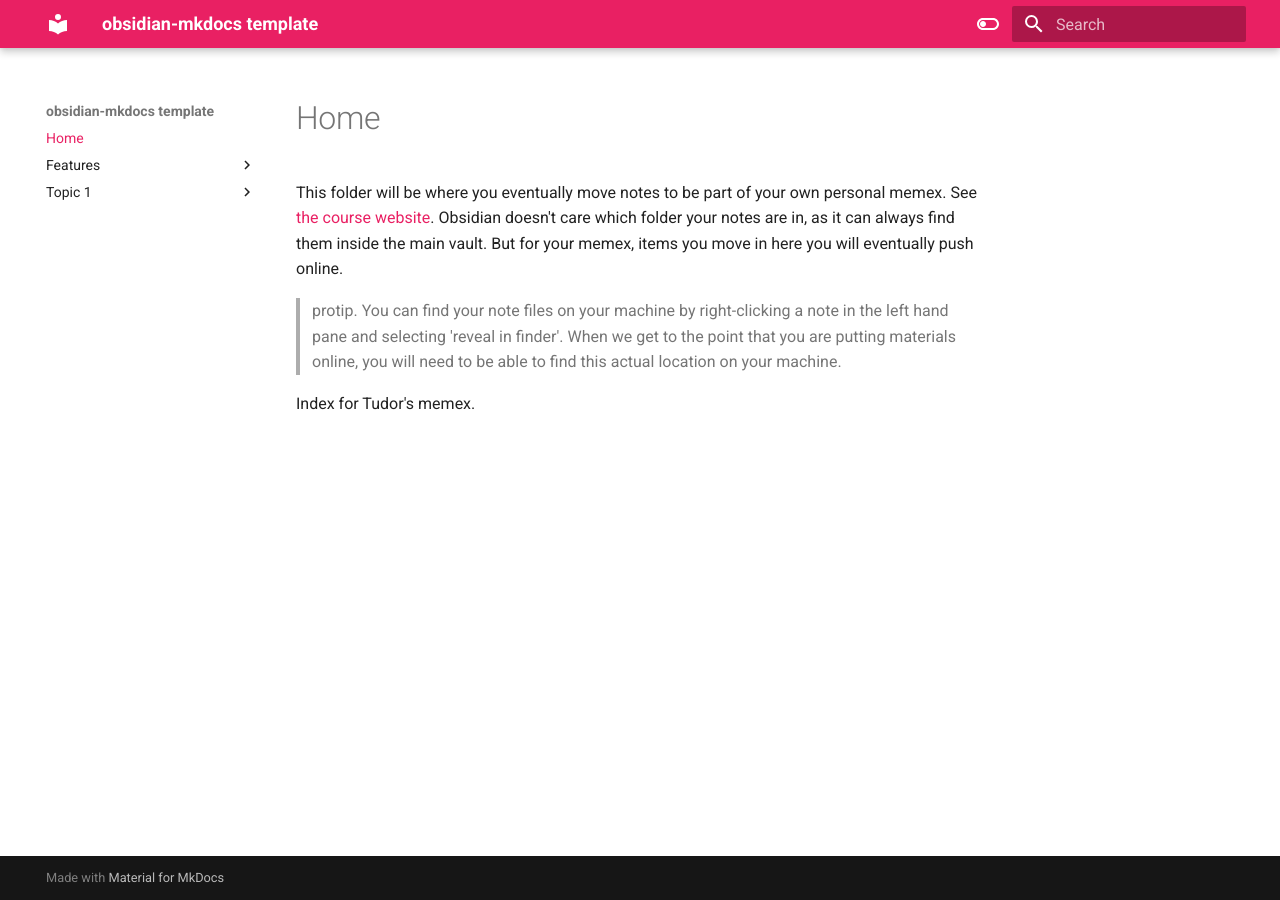
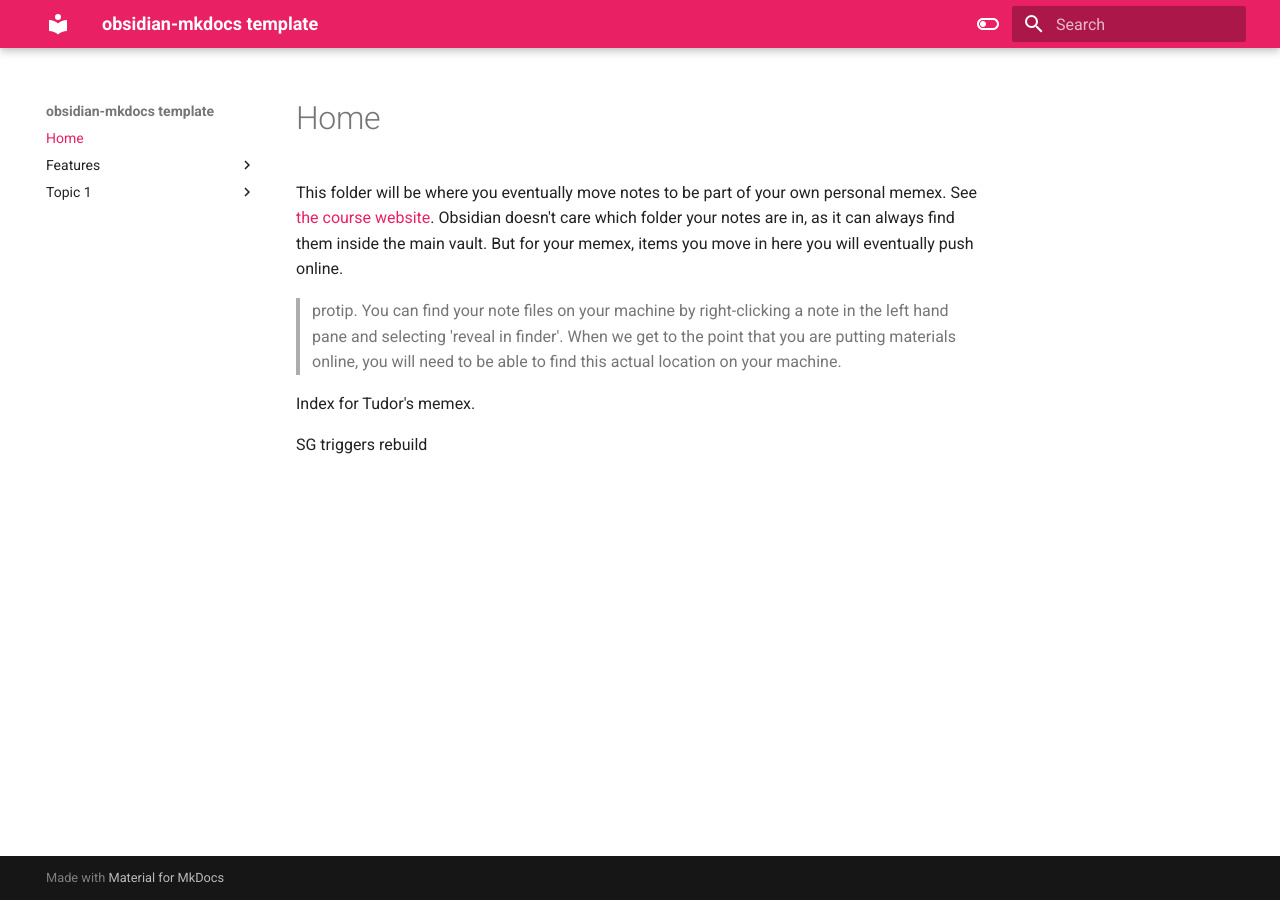
Before and after one commit to TudorL-CU/HIST1900_Memex, an MkDocs documentation site: the page built from docs/index.md, in a window 1280 px wide. Built offline with MkDocs 1.6.1 and Material for MkDocs 9.7.7, drawn with Linux system fonts in a browser that asks for light colours.

Commit message:
Update index.md

```diff
--- a/docs/index.md
+++ b/docs/index.md
@@ -3,3 +3,5 @@ This folder will be where you eventually move notes to be part of your own perso
 > protip. You can find your note files on your machine by right-clicking a note in the left hand pane and selecting 'reveal in finder'. When we get to the point that you are putting materials online, you will need to be able to find this actual location on your machine.
 
 Index for Tudor's memex.
+
+SG triggers rebuild
```
